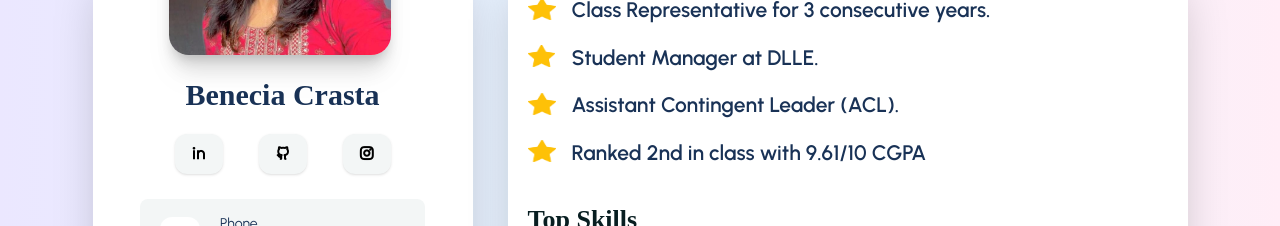
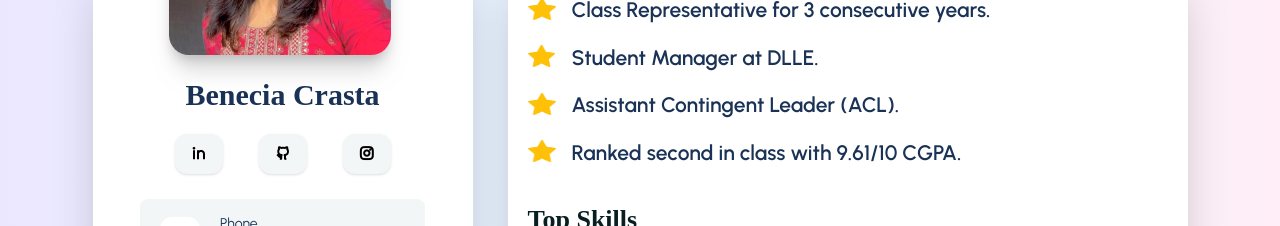
Before and after one commit to benecia29/react-portfolio, a React (Create React App) app: page / in a window 1280 px wide. Shown: the part 2360-2586 px from the top of the page. Built offline with nearby package versions, Linux system fonts and the light colour scheme.

Commit message:
chnages in profile

```diff
--- a/src/components/UI/Profile.jsx
+++ b/src/components/UI/Profile.jsx
@@ -177,7 +177,7 @@ const Profile = () => {
                 <img src={star} alt="" className="h-[20px] w-[30px] sm:h-[22px] sm:w-[29px]"/>
               </frame>
               <h2 className="px-2 py-2 text-smallTextColor dark:text-lightGrey font-[600] text-[18px] sm:text-[21px]">
-                Ranked 2nd in class with 9.61/10 CGPA
+                Ranked second in class with 9.61/10 CGPA.
               </h2>
             </div>
 
```
